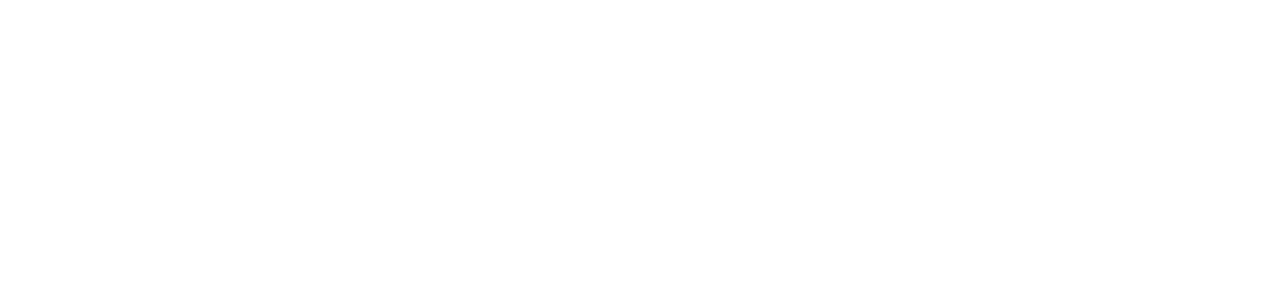
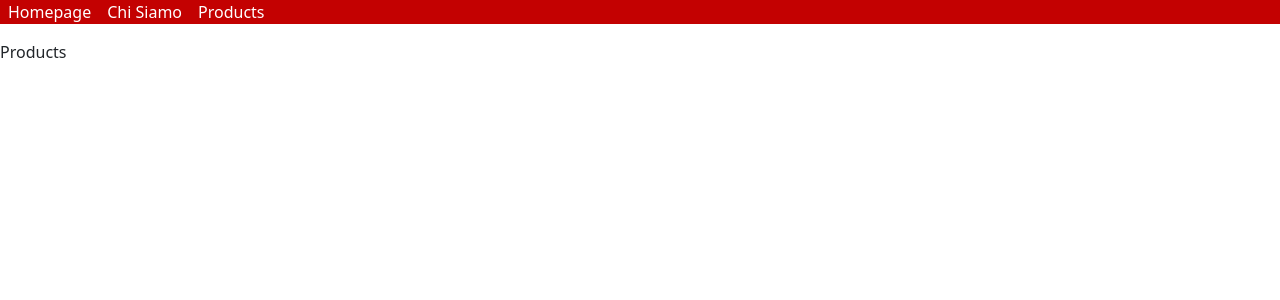
Before and after one commit to davide-delgiudice/react-router, a React (Vite) app: page /products in a window 1280 px wide. Before the commit this address had no page. Shown: the top 300 px of the page. Built offline with nearby package versions, Linux system fonts and the light colour scheme.

Commit message:
[UPD] change page name from actors to products

```diff
--- a/src/App.jsx
+++ b/src/App.jsx
@@ -2,7 +2,7 @@ import { BrowserRouter, Routes, Route } from 'react-router-dom'
 
 import Homepage from './pages/Homepage'
 import ChiSiamo from './pages/ChiSiamo'
-import Actors from './pages/Actors'
+import Products from './pages/Products'
 
 function App() {
 
@@ -12,7 +12,7 @@ function App() {
         <Routes>
           <Route path='/' Component={Homepage}></Route>
           <Route path='/chisiamo' Component={ChiSiamo}></Route>
-          <Route path='/actors' Component={Actors}></Route>
+          <Route path='/products' Component={Products}></Route>
         </Routes>
       </BrowserRouter>
     </>
--- a/src/components/MainNavbar.jsx
+++ b/src/components/MainNavbar.jsx
@@ -10,8 +10,8 @@ const links = [
         label: "Chi Siamo",
     },
     {
-        path: "/actors",
-        label: "Actors",
+        path: "/products",
+        label: "Products",
     },
 ];
 
--- a/src/pages/Actors.jsx
+++ b/src/pages/Products.jsx
@@ -1,13 +1,13 @@
 import React from 'react'
 import MainNavbar from '../components/MainNavbar'
 
-function Actors() {
+function Products() {
   return (
     <>
         <MainNavbar />
-        <div>Actors</div>
+        <div>Products</div>
     </>
   )
 }
 
-export default Actors
+export default Products
```
